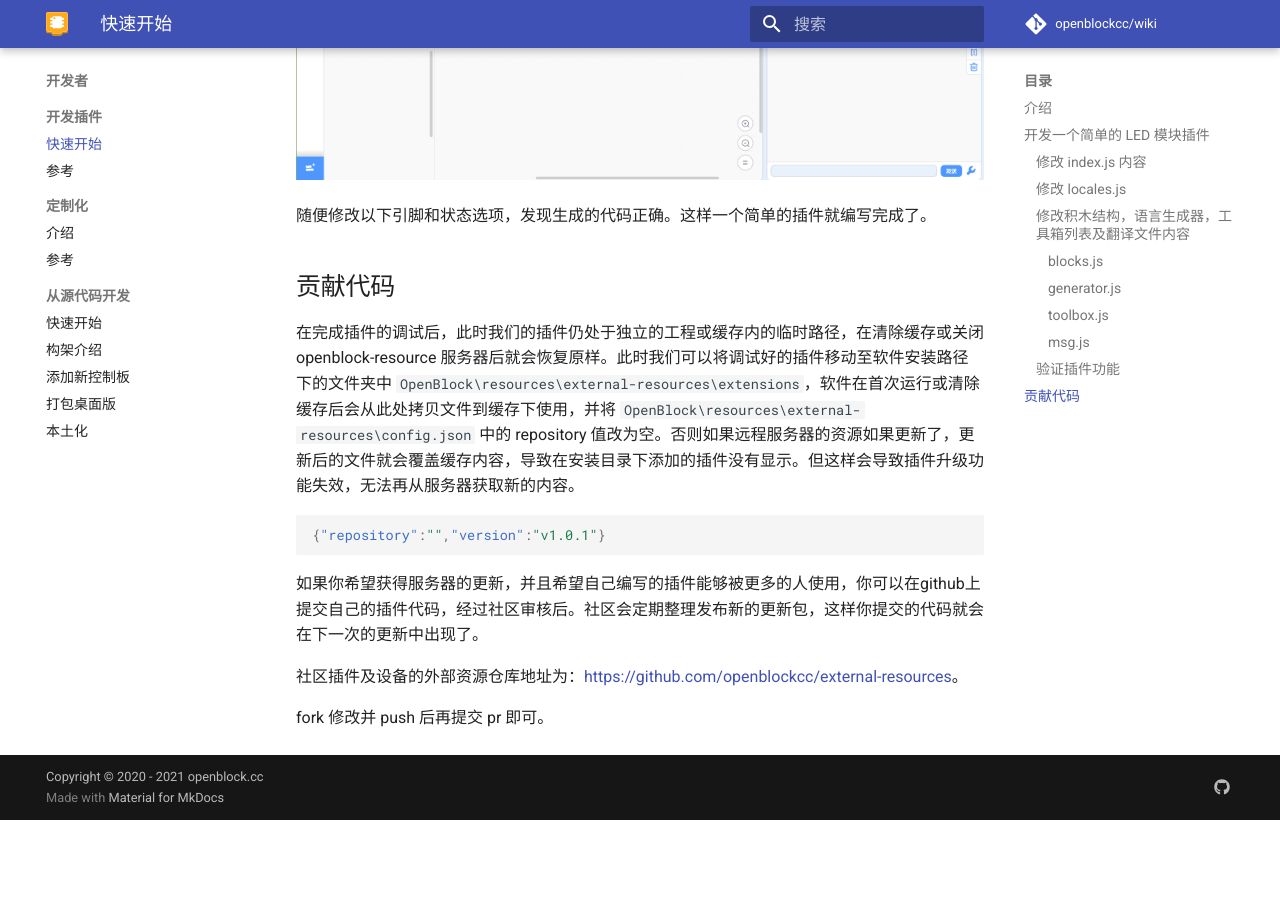
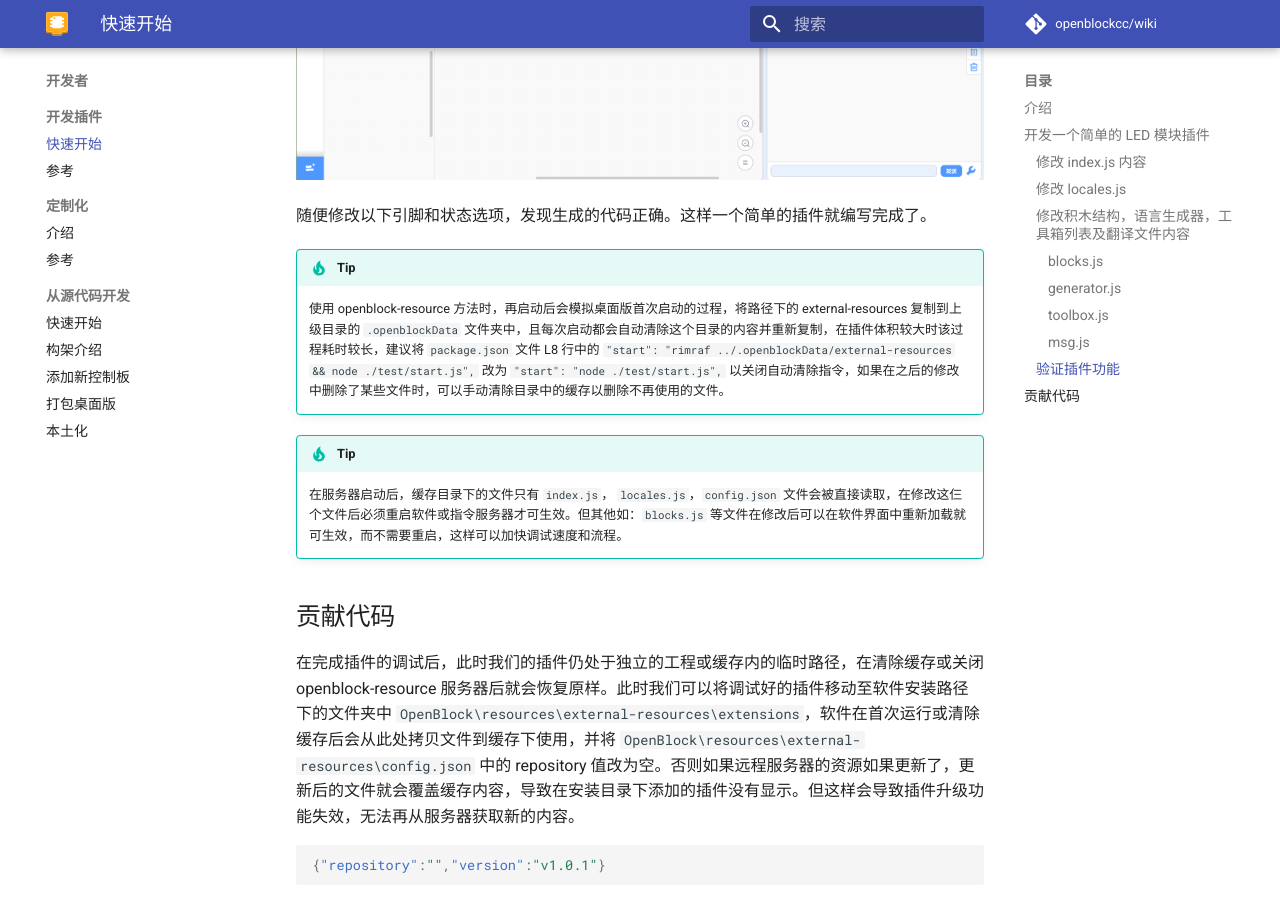
Before and after one commit to openblockcc/openblockcc.github.io, an MkDocs documentation site: the page built from docs/developer/develop-extensions/quick-start.md, in a window 1280 px wide and 900 px high, scrolled down 7875 px. Built offline with MkDocs 1.6.1 and Material for MkDocs 9.7.7, drawn with Linux system fonts in a browser that asks for light colours; comment, search, counter and statistics services are not loaded; before the commit the page ends 8695 px from its top, so only the background shows below that; some of the changed text lies outside the part shown.

Commit message:
update doc

````diff
--- a/docs/developer/develop-extensions/quick-start.md
+++ b/docs/developer/develop-extensions/quick-start.md
@@ -45,10 +45,10 @@
         npm run fetch
         ```
 
-    3. 而后打开 openblock-resource 存放的路径，在同级目录下找到并打开以下路径：
+    3. 而后打开 openblock-resource 存放的路径，在目录下找到并打开以下路径：
 
         ```js
-        ".openblockData\openblock--resources\extensions"
+        "external-resources/extensions"
         ```
 
 编辑器方面，推荐使用 VS Code.
@@ -270,7 +270,7 @@ function addToolbox () {
     <block type="singleLED_setLEDState" id="singleLED_setLEDState">
         <value name="pin">
             <shadow type="math_number">
-                <field name="NUM" disabled="true">2</field>
+                <field name="NUM">2</field>
             </shadow>
         </value>
     </block>
@@ -332,6 +332,12 @@ exports = addMsg;
 ![!Description](./assets/code-singleLED.png)
 
 随便修改以下引脚和状态选项，发现生成的代码正确。这样一个简单的插件就编写完成了。
+
+!!! Tip
+    使用 openblock-resource 方法时，再启动后会模拟桌面版首次启动的过程，将路径下的 external-resources 复制到上级目录的 `.openblockData` 文件夹中，且每次启动都会自动清除这个目录的内容并重新复制，在插件体积较大时该过程耗时较长，建议将 `package.json` 文件 L8 行中的 `"start": "rimraf ../.openblockData/external-resources && node ./test/start.js",` 改为 `"start": "node ./test/start.js",` 以关闭自动清除指令，如果在之后的修改中删除了某些文件时，可以手动清除目录中的缓存以删除不再使用的文件。
+
+!!! Tip
+    在服务器启动后，缓存目录下的文件只有 `index.js`， `locales.js`，`config.json` 文件会被直接读取，在修改这仨个文件后必须重启软件或指令服务器才可生效。但其他如：`blocks.js` 等文件在修改后可以在软件界面中重新加载就可生效，而不需要重启，这样可以加快调试速度和流程。
 
 ## 贡献代码
 
````
Also changed, not shown: other parts of docs/developer/develop-extensions/quick-start.md (+1 -1 lines).
